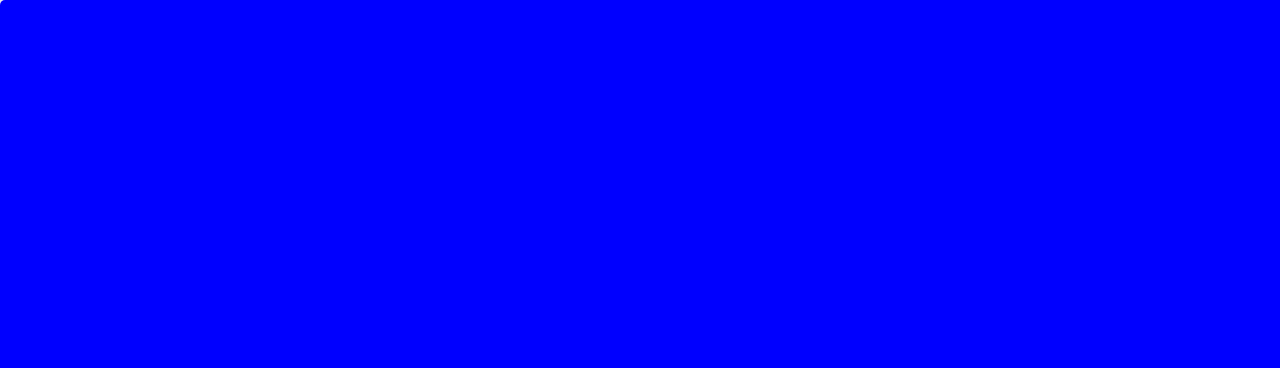
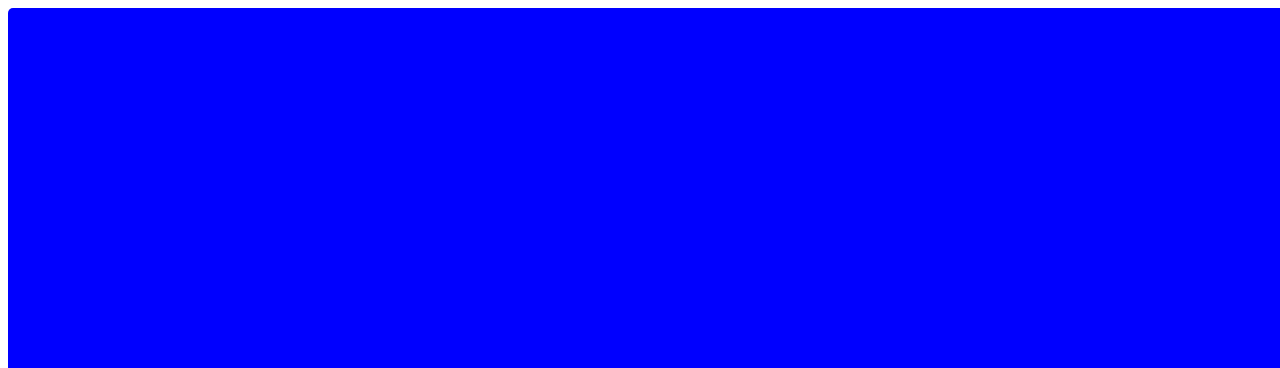
Before and after one commit to 1vikashchauhan/digital-cloc, a plain HTML site: page index.html in a window 1280 px wide. Shown: the top 368 px of the page. Drawn offline with Linux system fonts and the light colour scheme.

Commit message:
first commit

```diff
--- a/script.js
+++ b/script.js
@@ -18,7 +18,7 @@ function startTime() {
 
     hr = (hr == 0) ? 12 : hr;
     hr = (hr > 12) ? hr - 12 : hr;
-    //Add a zero in front of numbers<10
+
     hr = checkTime(hr);
     min = checkTime(min);
     sec = checkTime(sec);
--- a/style.css
+++ b/style.css
@@ -1,13 +1,4 @@
 
-*{ margin: 0; padding: 0;}
-body{
-  font-family: 'Roboto', sans-serif;
-  font-style: normal;
-  font-weight: 300;
-
-  font-size: 15px;
-  background: #eee;
-}
 .clockdate-wrapper {
     background: blue;
 
```
